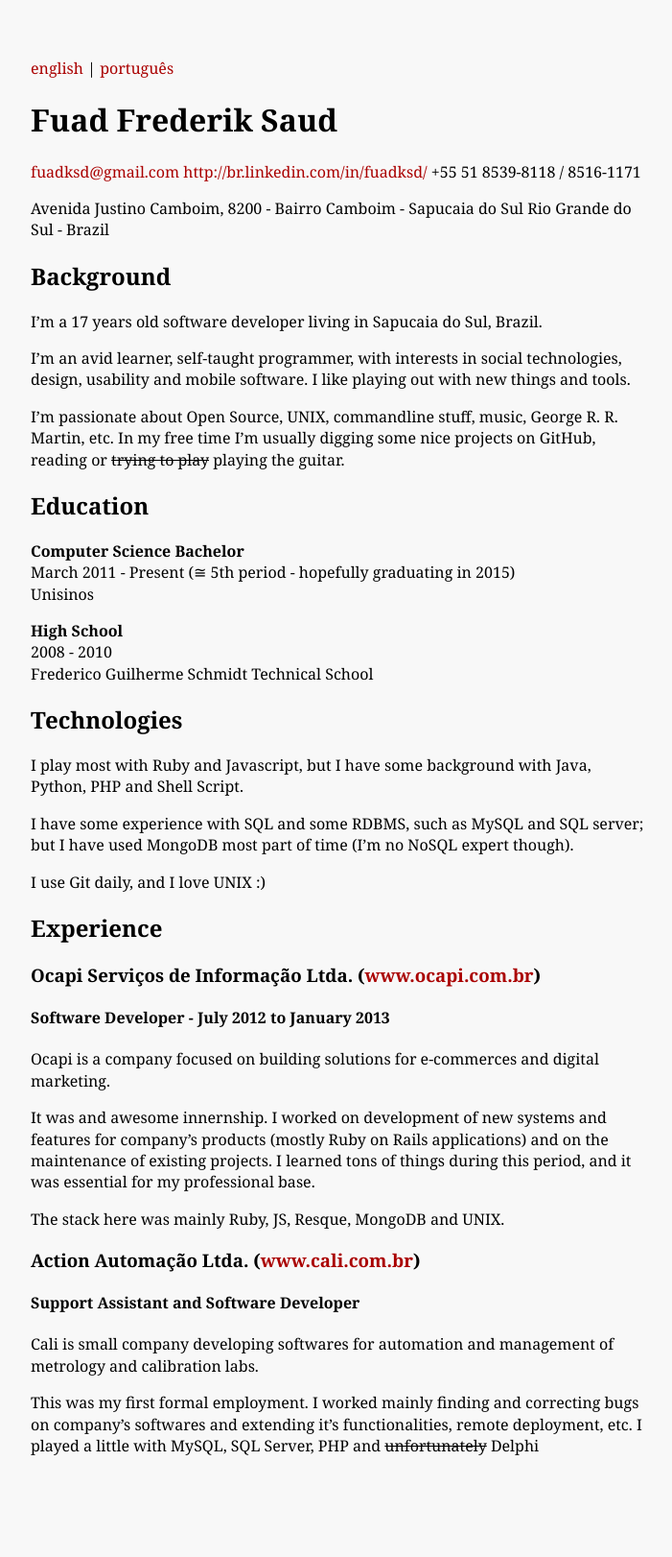
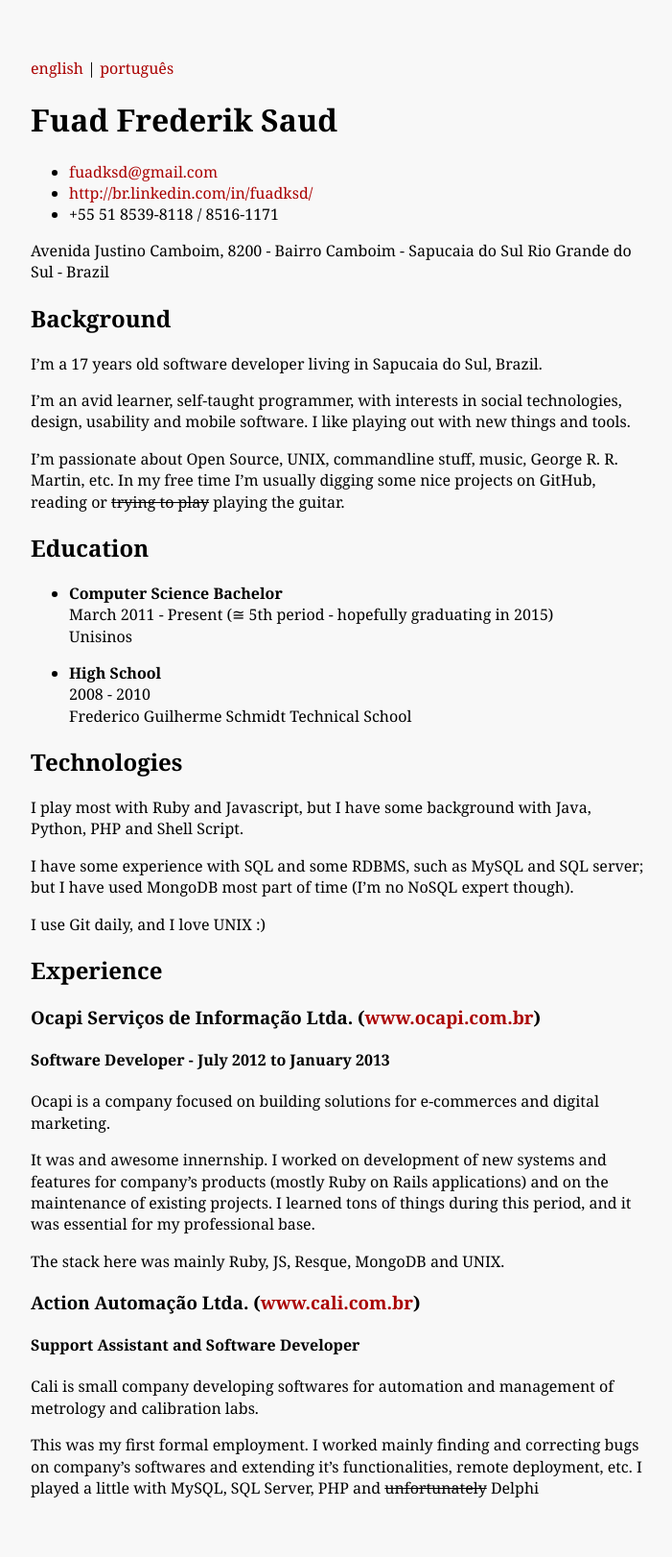
Before and after one commit to fuadsaud/fuadsaud.github.io, a Jekyll site: the page built from resume.md, in a window 1280 px wide. Shown: the whole page at 96% size, without its empty margins (288-989 px from the left). Built offline with Jekyll 4.4.1, drawn with Linux system fonts in a browser that asks for light colours; Markdown is read by kramdown in place of the engine named in the settings; before the commit the page ends 1578 px from its top, so only the background shows below that.

Commit message:
Fix resume contact info layout

```diff
--- a/_layouts/resume.html
+++ b/_layouts/resume.html
@@ -11,7 +11,7 @@
 </head>
 <body>
   <div class="container">
-    <ul>
+    <ul class="languages">
       <li><a href="/resume.html">english</a></li>
       |
       <li><a href="/resume-pt.html">português</a></li>
--- a/css/resume.css
+++ b/css/resume.css
@@ -21,10 +21,10 @@ p {
   line-height: 1.4em;
 }
 
-ul {
+ul.languages {
   padding: 0;
 }
 
-ul li {
+ul.languages li {
   display: inline;
 }
```
